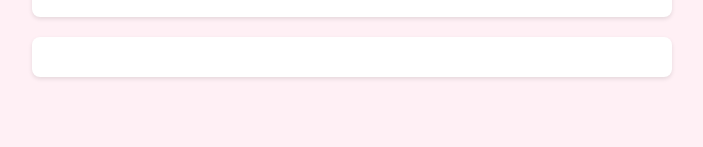
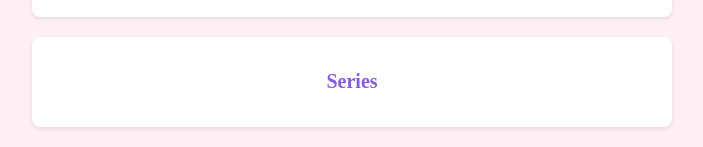
Before and after one commit to Sblanco16/Taller_buenas_practicas, a plain HTML site: page index.html in a window 1280 px wide. Shown: the part 1056-1203 px from the top of the page, without its empty margins (288-991 px from the left). Before the commit the page ends 1153 px from the top, so only its background shows below. Drawn offline with Linux system fonts and the light colour scheme.

Commit message:
titulo de la serie

```diff
--- a/index.html
+++ b/index.html
@@ -31,7 +31,7 @@
 </div>
 
 <div class="serie">
-
+    <h1>Series</h1>
 </div>
 </body>
 </html>
```
